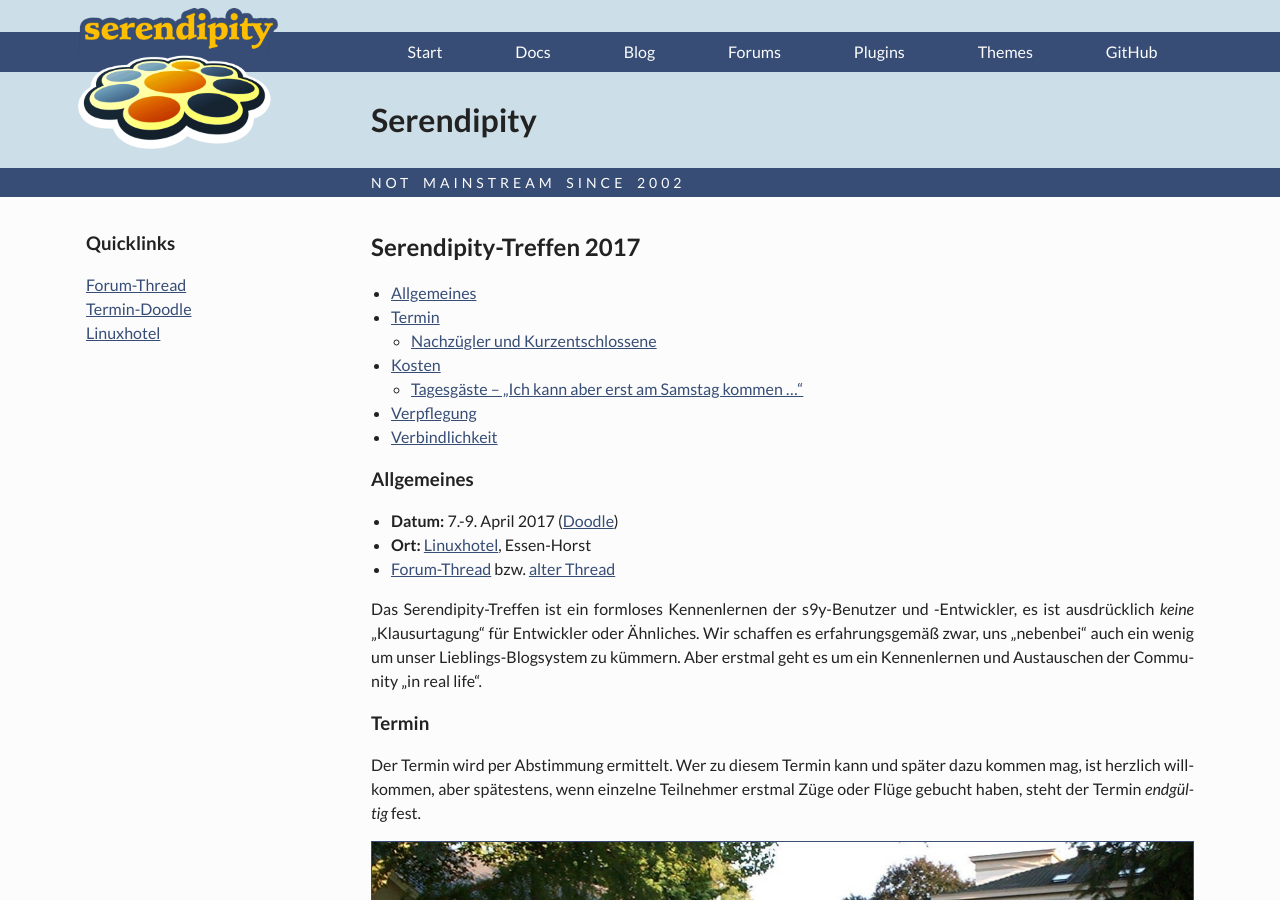
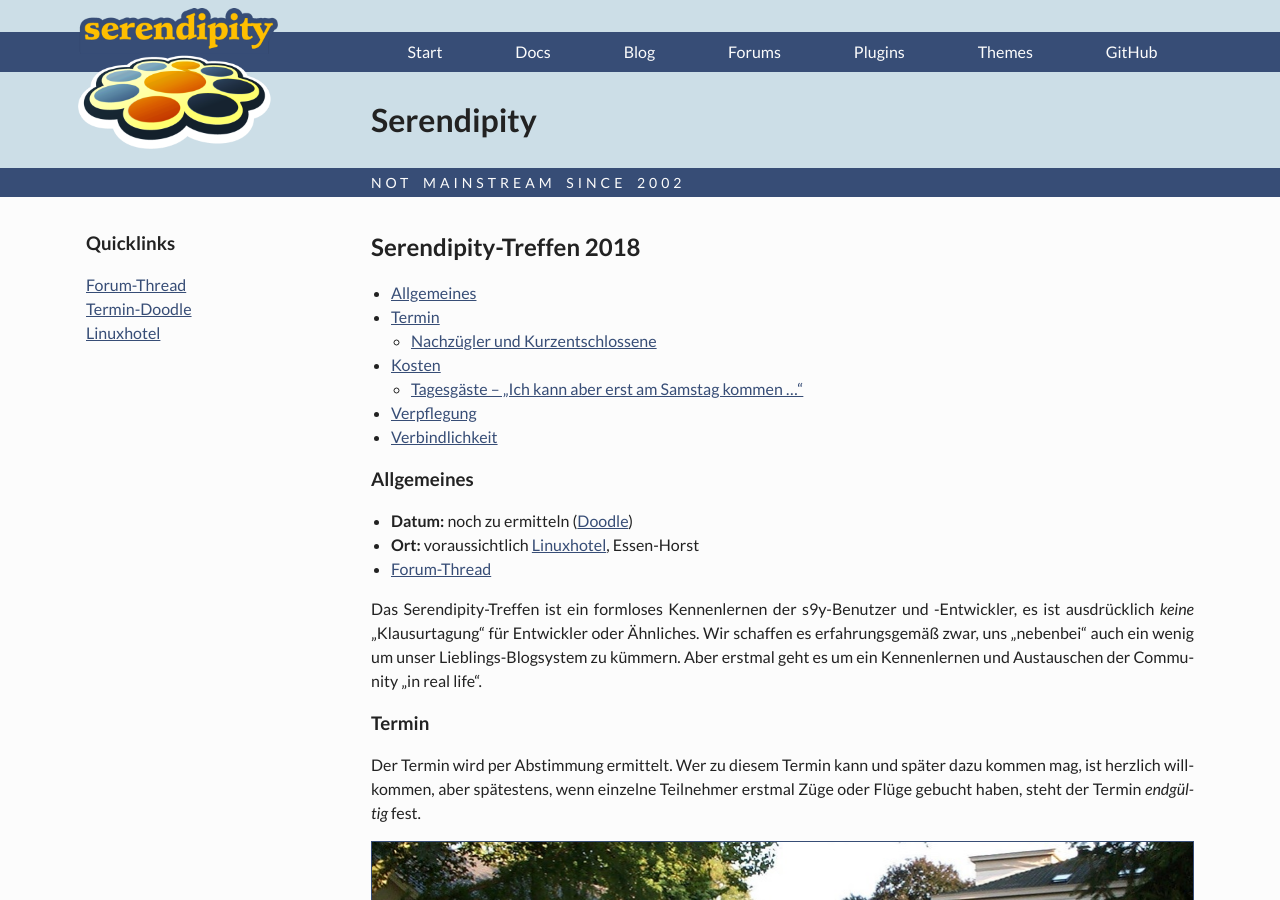
Before and after one commit to s9y/s9y.github.io, a Jekyll site: the page built from camp.md, in a window 1280 px wide and 900 px high. Built offline with Jekyll 4.4.1, drawn with Linux system fonts in a browser that asks for light colours; nearby versions of some CDN libraries.

Commit message:
Update camp page for 2018

```diff
--- a/camp.md
+++ b/camp.md
@@ -3,16 +3,16 @@ layout: camp
 title: s9ycamp
 ---
 
-<h2>Serendipity-Treffen 2017</h2>
+<h2>Serendipity-Treffen 2018</h2>
 
 * TOC
 {:toc}
 
 ### Allgemeines
 
-* **Datum:** 7.-9. April 2017 ([Doodle](http://doodle.com/poll/vggi4hwhfqyka9zg))
-* **Ort:** [Linuxhotel](http://www.linuxhotel.de), Essen-Horst
-* [Forum-Thread](https://board.s9y.org/viewtopic.php?p=10446283) bzw. [alter Thread](https://board.s9y.org/viewtopic.php?p=10446043)
+* **Datum:** noch zu ermitteln ([Doodle](https://beta.doodle.com/poll/nw4kiutdy4burb8w))
+* **Ort:** voraussichtlich [Linuxhotel](http://www.linuxhotel.de), Essen-Horst
+* [Forum-Thread](https://board.s9y.org/viewtopic.php?p=10448042)
 
 Das Serendipity-Treffen ist ein formloses Kennenlernen der s9y-Benutzer und -Entwickler, es ist ausdrücklich *keine* „Klausurtagung“ für Entwickler oder Ähnliches. Wir schaffen es erfahrungsgemäß zwar, uns „nebenbei“ auch ein wenig um unser Lieblings-Blogsystem zu kümmern. Aber erstmal geht es um ein Kennenlernen und Austauschen der Community „in real life“.
 
@@ -29,7 +29,7 @@ Wir nehmen ein Angebot für Open-Source-Projekte des Linuxhotels wahr, daher sin
 
 #### Nachzügler und Kurzentschlossene
 
-Nach Terminfindung blockieren wir normalerweise eine passende Zahl Hotelplätze. Es wäre aber wohl weiterhin möglich, zusätzliche Teilnehmer nachzumelden und für diese Zimmerplätze zu blocken. Dazu bitte [im Forum melden](https://board.s9y.org/viewtopic.php?p=10446283).
+Nach Terminfindung blockieren wir normalerweise eine passende Zahl Hotelplätze. Es wäre aber wohl weiterhin möglich, zusätzliche Teilnehmer nachzumelden und für diese Zimmerplätze zu blocken. Dazu bitte [im Forum melden](https://board.s9y.org/viewtopic.php?p=10448042).
 
 Ab einem gewissen Zeitpunkt (der unklar ist) bleibt weiteren Teilnehmern allerdings leider nur noch die Schlafsack-Option, eine externe Unterkunft oder als Tagesgäste (siehe unten) dazu zu kommen.
 
```
